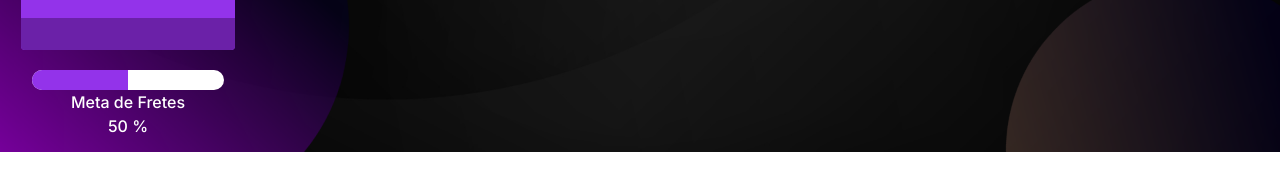
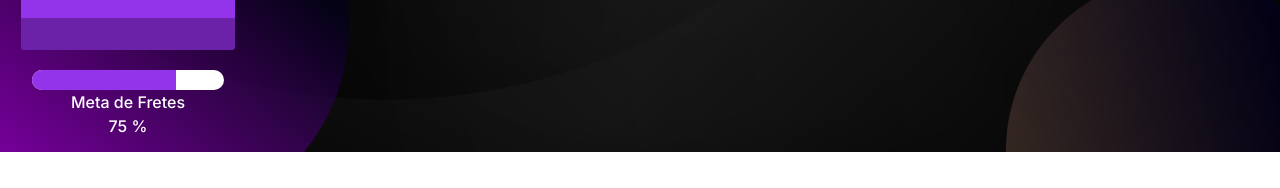
Before and after one commit to Anatonelly-Tech/AnatonellyFretes-v4, a Next.js app: page / in a window 1280 px wide. Shown: the part 568-756 px from the top of the page. Built offline with nearby package versions, Linux system fonts and the light colour scheme.

Commit message:
fix: ProgressBar component

```diff
--- a/src/components/ProgressBar/index.tsx
+++ b/src/components/ProgressBar/index.tsx
@@ -1,29 +1,31 @@
-import * as Progress from '@radix-ui/react-progress';
-import { useState, useEffect } from 'react';
+import * as Progress from "@radix-ui/react-progress";
+import { useState, useEffect } from "react";
 
 export default function ProgressBar() {
-  const [progress, setProgress] = useState(50);
-
-  // useEffect(() => {
-  //   const interval = setInterval(() => {
-  //     setProgress((prev) => (prev >= 100 ? 0 : prev + 1));
-  //   }, 100);
-  //   return () => clearInterval(interval);
-  // }, []);
+  const [progress, setProgress] = useState(0);
+  const meta = 75;
+  useEffect(() => {
+    const interval = setInterval(() => {
+      setProgress((prev) =>
+        prev == meta ? prev : prev > meta ? prev - 1 : prev + 1
+      );
+    }, 25);
+    return () => clearInterval(interval);
+  }, []);
 
   return (
-    <div className='flex flex-col items-center justify-center'>
+    <div className="flex flex-col items-center justify-center">
       <Progress.Root
-        className='relative overflow-hidden bg-white rounded-full w-48 h-5'
-        style={{ transform: 'translateZ(0)' }}
+        className="relative overflow-hidden bg-white rounded-full w-48 h-5"
+        style={{ transform: "translateZ(0)" }}
       >
         <Progress.Indicator
-          className='bg-purple-600 w-full h-full transition-transform duration-500 ease-in-out'
+          className="bg-purple-600 w-full h-full transition-transform duration-25 ease-in-out"
           style={{ transform: `translateX(-${100 - progress}%)` }}
         />
       </Progress.Root>
-      <span className='font-medium text-white '>Meta de Fretes</span>
-      <span className='font-medium text-white '>{progress} %</span>
+      <span className="font-medium text-white ">Meta de Fretes</span>
+      <span className="font-medium text-white ">{progress} %</span>
     </div>
   );
 }
```
Also changed, not shown: public/bg-progress.png (added).
